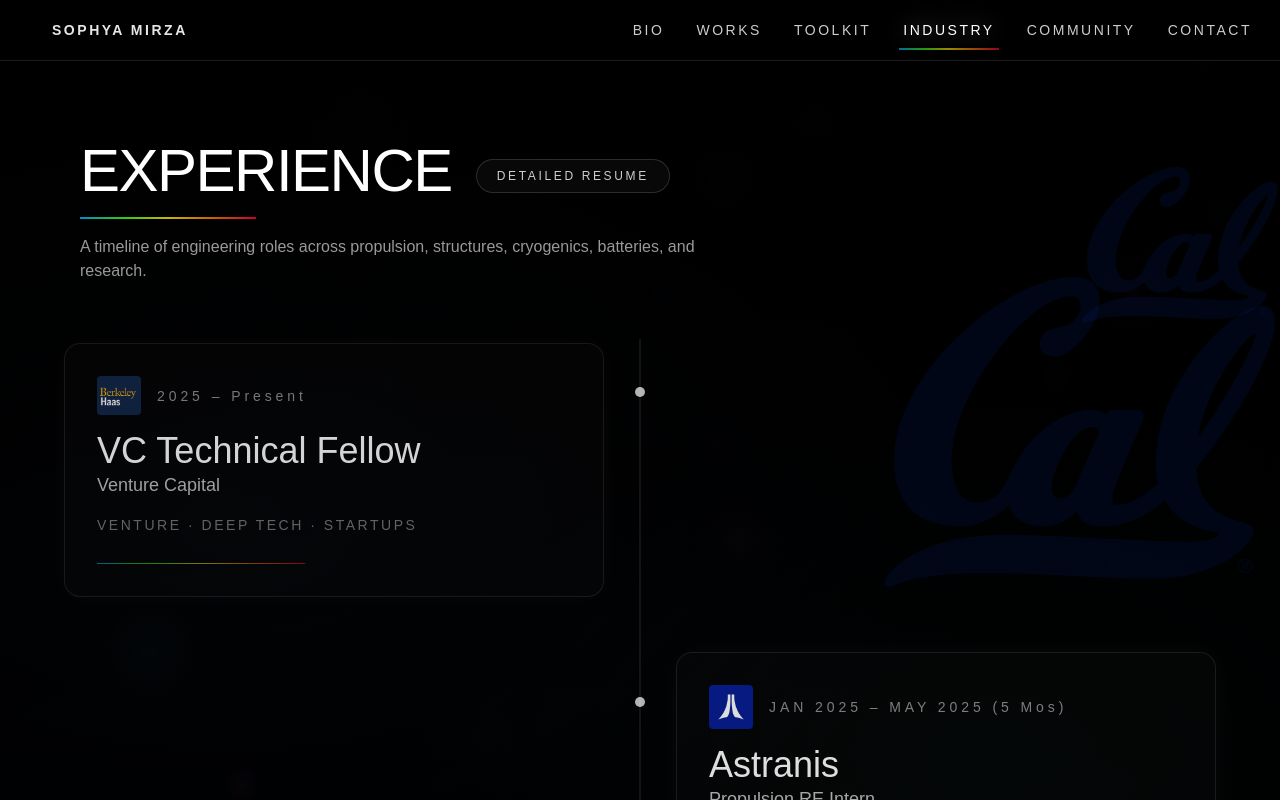
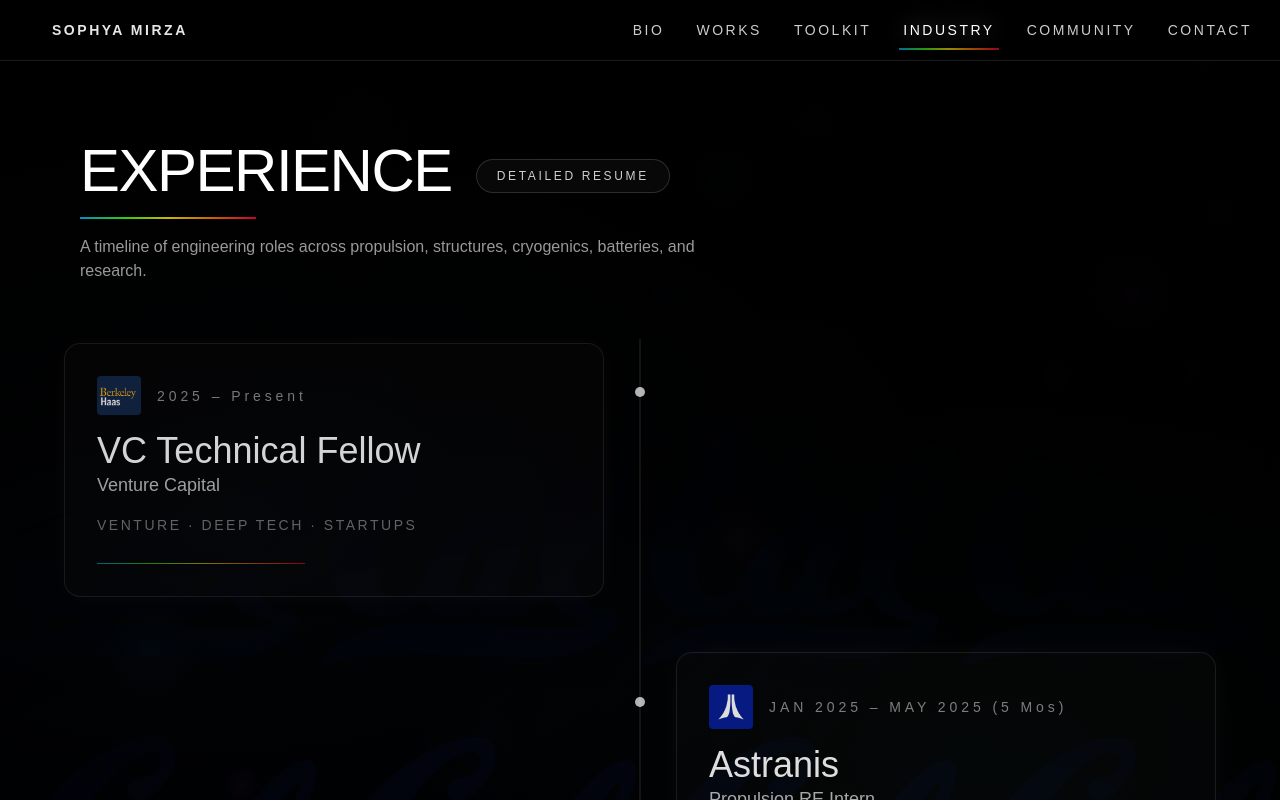
Before and after one commit to sophyamirza/sophya-portfolio, a Next.js app: page /industry in a window 1280 px wide. Shown: the top 800 px of the page. Built offline with nearby package versions, Linux system fonts and the light colour scheme; a web font is replaced by a local one.

Commit message:
indsutry page update

```diff
--- a/app/industry/page.tsx
+++ b/app/industry/page.tsx
@@ -151,38 +151,20 @@ export default function IndustryPage() {
         <div className="absolute inset-0 [background:radial-gradient(circle_at_center,transparent_0%,rgba(0,0,0,0.62)_60%,rgba(0,0,0,0.95)_100%)]" />
       </div>
 
-      {/* Campanile watermark (large) */}
-      <div className="pointer-events-none fixed inset-y-0 right-0 hidden md:block">
+      {/* Campanile watermark (tiled across background) */}
+      <div className="pointer-events-none fixed inset-0 hidden md:block">
         <div
           className={[
-            "sticky top-16 h-[calc(100vh-4rem)] w-[400px]",
-            "invert opacity-[0.10] mix-blend-screen",
-            "[mask-image:linear-gradient(to_bottom,transparent,black_14%,black_86%,transparent)]",
+            "absolute inset-0",
+            "opacity-[0.06] mix-blend-screen",
+            "invert",
+            "bg-[url('/images/campanile.svg')] bg-repeat",
+            "bg-[length:320px_320px]",
+            "bg-[position:0px_0px]",
+            "blur-[0.2px]",
+            "[mask-image:radial-gradient(circle_at_center,black_0%,black_55%,transparent_78%)]",
           ].join(" ")}
-        >
-          <img
-            src="/images/campanile.svg"
-            alt=""
-            className="w-full h-full object-contain"
-          />
-        </div>
-      </div>
-
-      {/* Campanile watermark (small) */}
-      <div className="pointer-events-none fixed inset-y-0 right-0 hidden md:block">
-        <div
-          className={[
-            "sticky top-5 h-[calc(50vh-2rem)] w-[200px]",
-            "invert opacity-[0.10] mix-blend-screen",
-            "[mask-image:linear-gradient(to_bottom,transparent,black_14%,black_86%,transparent)]",
-          ].join(" ")}
-        >
-          <img
-            src="/images/campanile.svg"
-            alt=""
-            className="w-full h-full object-contain"
-          />
-        </div>
+        />
       </div>
 
       {/* Header */}
```
